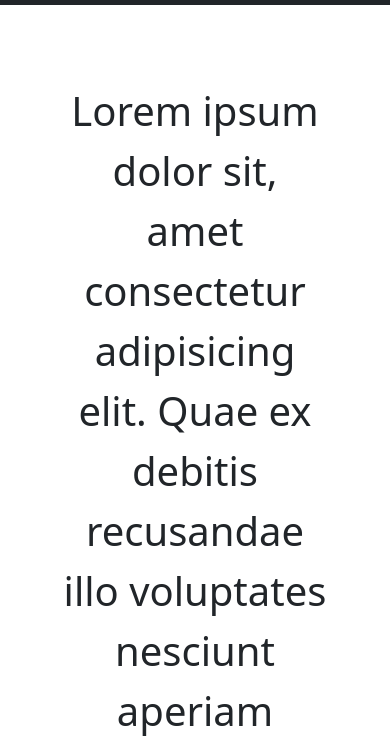
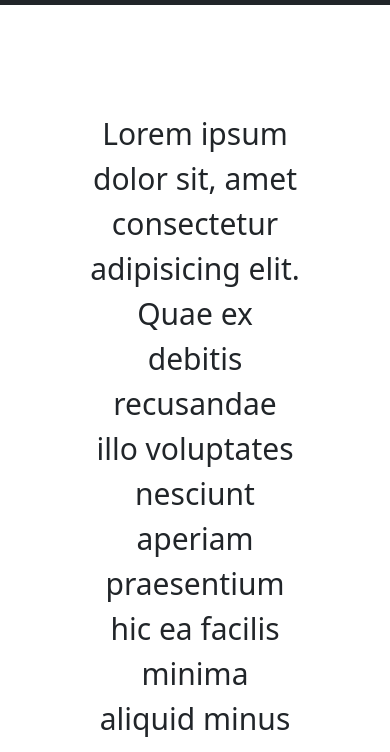
Before and after one commit to Danikim01/LandingPage, a website: page index.html in a window 390 px wide. Shown: the part 69-821 px from the top of the page. Drawn offline with nearby package versions, Linux system fonts and the light colour scheme.

Commit message:
container intro changes

```diff
--- a/SCSS/styles.scss
+++ b/SCSS/styles.scss
@@ -122,19 +122,7 @@ nav{
 }
 
 
-.container-intro{
-    padding-top: 80px;
-}
 
-@media (max-width:1024px){
-    .home-main{
-        .container-intro{
-            margin-top: 90px;
-            padding: 60px;
-        }
-    }
-
-}
 
 @media (max-width:1024px){
     .about-us-body-section1{
@@ -252,6 +240,22 @@ nav{
     }
 }
 
+.container-intro{
+    padding-top: 80px;
+}
+
+@media (max-width:1100px){
+    .home-main{
+        .container-intro{
+            margin-top: 90px;
+            padding: 90px;
+            p{
+                font-size: 30px;
+            }
+        }
+    }
+
+}
 
 
 
```
Also changed, not shown: css/styles.css, 1 other file.
